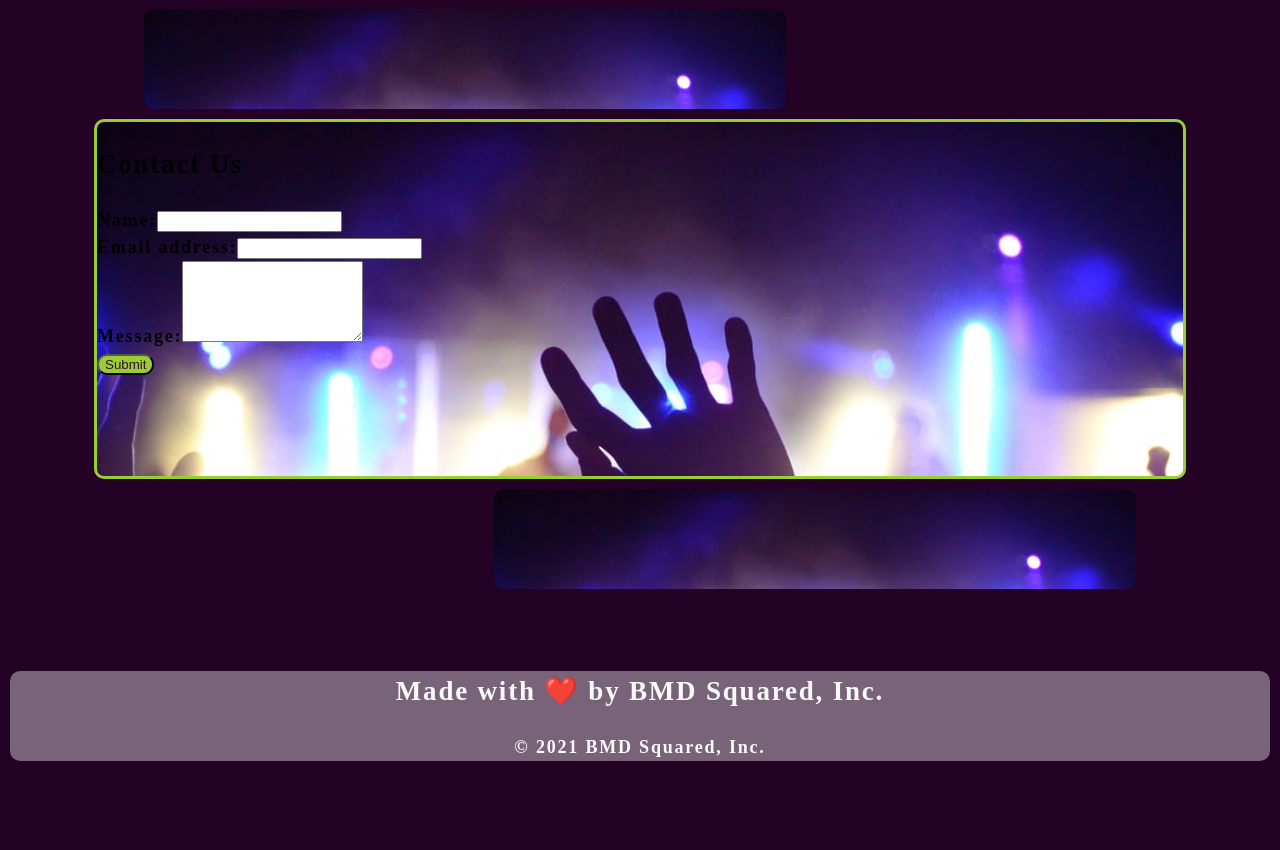
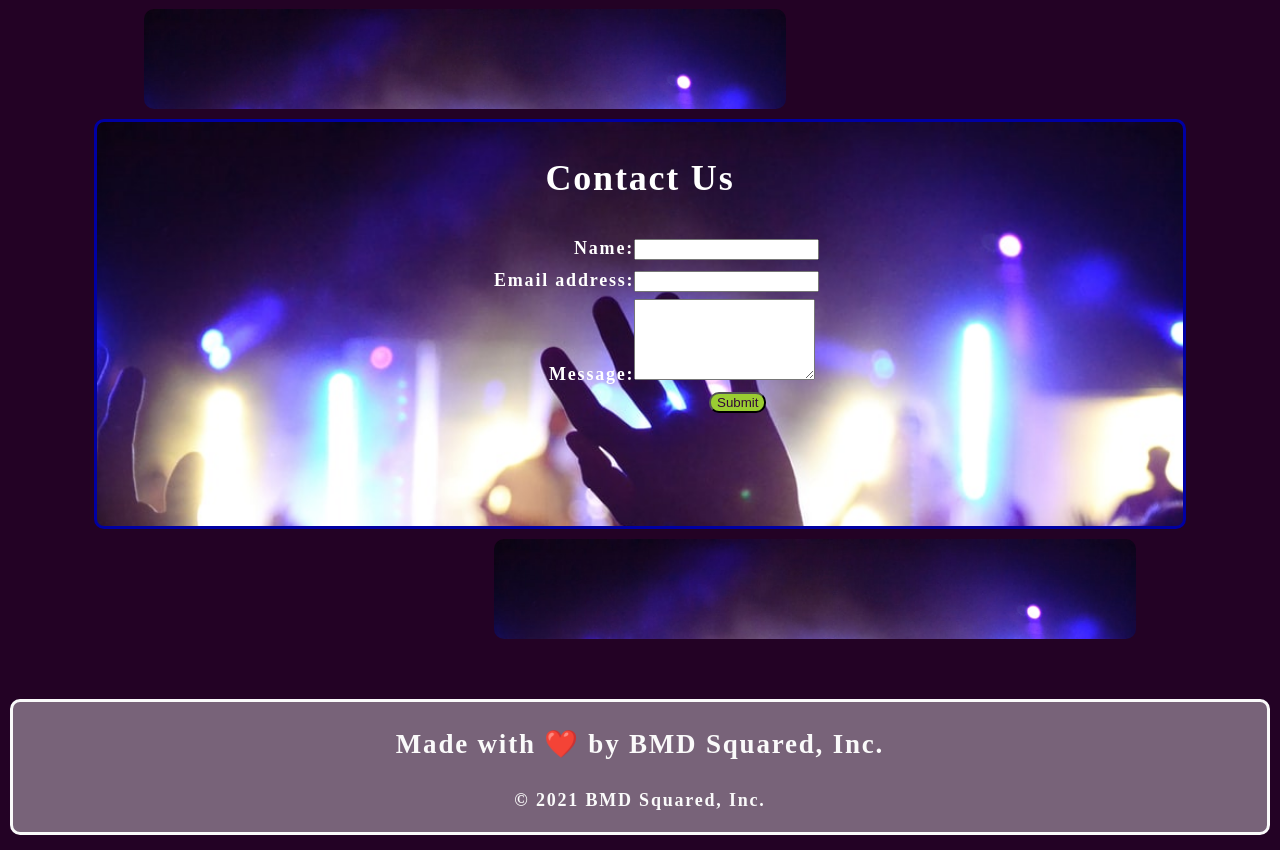
Before and after one commit to danielolvera21/Muzik, a React (Create React App) app in the folder client/: page / in a window 1280 px wide. Shown: the part 876-1726 px from the top of the page. Before the commit the page ends 1655 px from the top, so only its background shows below. Built offline with nearby package versions, Linux system fonts and the light colour scheme.

Commit message:
tweaking style

```diff
--- a/client/src/components/Contact/index.js
+++ b/client/src/components/Contact/index.js
@@ -25,13 +25,13 @@ function Contact() {
 
        // isValid conditional statement
            if (!isValid) {
-               setErrorMessage('Your email is invalid.');
+               setErrorMessage('**Your email is invalid.**');
            } else {
                setErrorMessage('');
            }
        } else {
            if (!e.target.value.length) {
-           setErrorMessage(`${e.target.name} is required.`);
+           setErrorMessage(`**${e.target.name} is required.**`);
        } else {
          setErrorMessage('');
        }
@@ -40,25 +40,26 @@ function Contact() {
 
     return(
     <section className = "contactform-container" id = "contact-us">
-      <h1>Contact Us</h1>
+      <h1 className= "centered contitle">Contact Us</h1>
       <form id="contact-form" onSubmit={handleSubmit}>
-        <div>
+
+        <div className= "conname">
             <label htmlFor="name">Name:</label>
               {/* add default , sync state of component using onChange attribute and function handleChange defined above */}
               <input type="text" defaultValue={name} onBlur={handleChange} name="name" />
         </div>
-        <div>
+        <div className = "conaddress">
             <label htmlFor="email">Email address:</label>
             <input type="email" defaultValue={email} onBlur={handleChange} name="email" />
         </div>
-        <div>
+        <div className = "conmessage">
             <label htmlFor="message">Message:</label>
             <textarea name="message" rows="5" defaultValue={message} onBlur={handleChange} />
         </div>
 
         {/* render error message in div */}
         {errorMessage && (
-            <div>
+            <div className = "conerror">
             <p className="error-text">{errorMessage}</p>
             </div>
         )}
--- a/client/src/index.css
+++ b/client/src/index.css
@@ -71,11 +71,11 @@ a:hover {
 }
 
 a.monay:hover{
-  color: rgb(11, 97, 9);
+  color: Wheat;
   font-size: 25px;
-  background-color: rgba(153, 205, 50, 0.699);
+  background-color: rgba(10, 97, 9, 0.788);
   border-style: solid;
-  border-color: rgb(11, 97, 9) ;
+  border-color: wheat;
   border-radius: 10px;
 }
 
@@ -193,28 +193,58 @@ li {
   border-style: solid;
 }
 
-/* CONTACT FORM CONTAINER */
+/* CONTACT BOX CONTAINER */
 .contactform-container {
   background-image: url("./assets/cover/cover-image.jpg");
   background-attachment: fixed; /*rolling affect coupled with header*/
-  height: 360px;
+  height: 410px;
   background-size: cover;
   border-radius: 10px;
-  border-color: yellowgreen;
+  border-color: rgb(0, 0, 163);
   border-style: solid;
   color: #000000;
+}
+
+.contitle{
+    font-size: 36px;
+    color: white;
+}
+
+.conname{
+margin-left: 477px;
+margin-bottom: 5px;
+color: white;
+}
+
+.conaddress {
+color: white;
+margin-left: 397px;
+margin-bottom: 5px;
+}
+
+.conmessage {
+color: white;
+margin-left: 452px;
+}
+
+.conerror {
+  color: red;
+  font-size: large;
+  text-align: center;
 }
 
 button:hover {
   background-color: rgb(50, 10, 53);
   color: yellowgreen;
   border-radius: 10px;
+  margin-left: 612px ;
 }
 
 button {
   background-color: yellowgreen;
   color: rgb(50, 10, 53);
   border-radius: 10px;
+  margin-left: 612px;
 }
 
 /* FILLER STYLING */
@@ -289,11 +319,13 @@ button {
   margin-left: 550px;
   margin-right: 150px;
 }
+
 /* FOOTER STYLING */
 
 .footer {
   background-color: rgba(255, 255, 255, 0.384);
   border-radius: 10px;
   text-align: center;
-  margin: 0px 10px;
+  margin: 0px 10px 15px 10px;
+  border-style: solid;
 }
```
